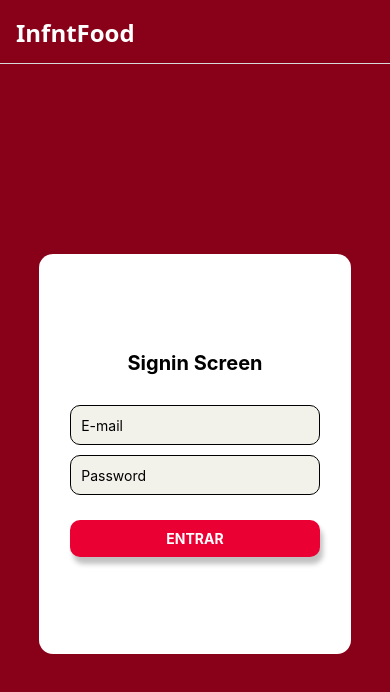
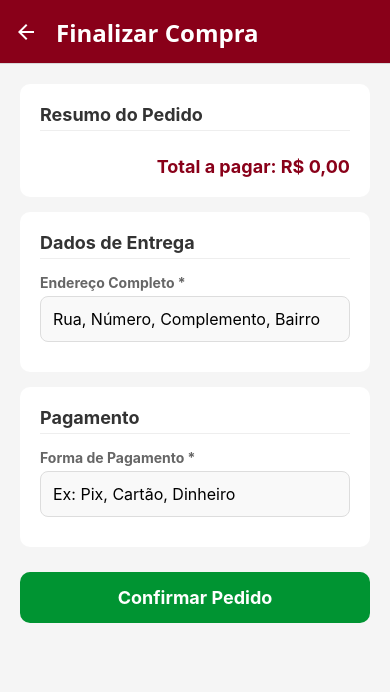
Before and after one commit to samuelvaleriano/InfnetFood, a React Native app: screen /Checkout in a window 390 px wide. Shown: the top 692 px of the page. Built offline with nearby package versions, Linux system fonts and the light colour scheme.

Commit message:
criando tela de checkout

```diff
--- a/navigation/AppNavigator.js
+++ b/navigation/AppNavigator.js
@@ -10,6 +10,7 @@ import CartScreen from '../screens/CardScreen';
 import PerfilScreen from "../screens/PerfilScreen";
 import PedidosScreen from "../screens/PedidosScreen";
 import DetalhesRestScreen from "../screens/DetalhesRestScreen";
+import CheckoutScreen from "../screens/CheckoutScreen";
 
 const Tab = createBottomTabNavigator();
 const Stack = createNativeStackNavigator();
@@ -57,7 +58,7 @@ export default function AppNavigator() {
                 screenOptions={{
                     headerStyle: { backgroundColor: '#890019' },
                     headerTintColor: '#FFF',
-                    headerTitleStyle: { fontWeight: 'bold', fontSize: 24, elevation: 0, shadowOpacity: 0, borderBottomWidth: 0, }
+                    headerTitleStyle: { fontWeight: 'bold', fontSize: 24, elevation: 0, shadowOpacity: 0, borderBottomWidth: 0 }
                 }}
             >
                 <Stack.Screen name="InfntFood" component={SigninScreen} />
@@ -68,6 +69,11 @@ export default function AppNavigator() {
                 />
                 <Stack.Screen name="ProdutosDaCategoria" component={ProdutosDaCategoriaScreen} options={({ route }) => ({ title: route.params.item.nome })} />
                 <Stack.Screen name="DetalhesRestaurante" component={DetalhesRestScreen} options={{ title: 'Detalhes do Restaurante' }} />
+                <Stack.Screen
+                    name="Checkout"
+                    component={CheckoutScreen}
+                    options={{ title: 'Finalizar Compra' }}
+                />
 
             </Stack.Navigator>
         </NavigationContainer>
--- a/screens/CardScreen.js
+++ b/screens/CardScreen.js
@@ -1,10 +1,10 @@
-// screens/CartScreen.js
+
 import React, { useContext } from 'react';
 import { View, Text, FlatList, StyleSheet, Image, TouchableOpacity } from 'react-native';
 import { CartContext } from '../context/CardContext';
 import { Ionicons } from "@expo/vector-icons";
 
-export default function CartScreen() {
+export default function CartScreen({ navigation }) {
     const { cartItems, adicionar, remover, getTotal } = useContext(CartContext);
 
     const renderCartItem = ({ item }) => (
@@ -37,18 +37,34 @@ export default function CartScreen() {
                     <Text style={styles.textoVazio}>Seu carrinho está vazio.</Text>
                 }
             />
+            {cartItems.length > 0 && (
+                <View style={styles.footerContainer}>
                     <View style={styles.footer}>
                         <Text style={styles.textoTotal}>Total:</Text>
                         <Text style={styles.valorTotal}>
                             R$ {getTotal().toFixed(2).replace('.', ',')}
                         </Text>
                     </View>
+
+
+                    <TouchableOpacity
+                        style={styles.botaoCheckout}
+                        onPress={() => navigation.navigate('Checkout', {
+                            itens: cartItems,
+                            total: getTotal()
+                        })}
+                    >
+                        <Text style={styles.textoBotaoCheckout}>Finalizar Compra</Text>
+                    </TouchableOpacity>
+                </View>
+            )}
+
         </View>
     );
 }
 
 const styles = StyleSheet.create({
-    container: { flex: 1, backgroundColor: '#f5f5f5' },
+    container: { flex: 1, backgroundColor: '#f5f5f5' ,marginTop: 50},
     cartItem: { flexDirection: 'row', backgroundColor: '#fff', padding: 12, marginBottom: 12, borderRadius: 10, alignItems: 'center' },
     imagem: { width: 60, height: 60, borderRadius: 8 },
     info: { flex: 1, marginLeft: 12 },
@@ -58,7 +74,10 @@ const styles = StyleSheet.create({
     botao: { backgroundColor: '#890019', padding: 4, borderRadius: 12 },
     quantidade: { marginHorizontal: 12, fontSize: 16, fontWeight: 'bold' },
     textoVazio: { textAlign: 'center', marginTop: 40, fontSize: 16, color: '#888' },
-    footer: { flexDirection: 'row', justifyContent: 'space-between', padding: 20, backgroundColor: '#fff', borderTopWidth: 1, borderColor: '#ddd' },
+    footerContainer: { backgroundColor: '#fff', padding: 20, borderTopWidth: 1, borderColor: '#ddd' },
+    footer: { flexDirection: 'row', justifyContent: 'space-between', marginBottom: 15 },
     textoTotal: { fontSize: 20, fontWeight: 'bold' },
     valorTotal: { fontSize: 22, fontWeight: 'bold', color: '#890019' },
+    botaoCheckout: { backgroundColor: '#009432', padding: 15, borderRadius: 10, alignItems: 'center' },
+    textoBotaoCheckout: { color: '#fff', fontSize: 18, fontWeight: 'bold' }
 });
--- /dev/null
+++ b/screens/CheckoutScreen.js
@@ -0,0 +1,91 @@
+import React, { useState } from 'react';
+import { View, Text, TextInput, TouchableOpacity, StyleSheet, Alert, ScrollView } from 'react-native';
+
+export default function CheckoutScreen({ route, navigation }) {
+
+    const itens = route?.params?.itens || [];
+    const total = route?.params?.total || 0;
+
+    const [endereco, setEndereco] = useState('');
+    const [pagamento, setPagamento] = useState('');
+
+    const confirmarPedido = () => {
+        if (endereco.trim() === '' || pagamento.trim() === '') {
+            Alert.alert('Atenção', 'Por favor, preencha todos os campos obrigatórios (*).');
+            return;
+        }
+
+        Alert.alert(
+            'Pedido Confirmado! 🎉',
+            'Seu pedido está sendo preparado e logo sairá para entrega.',
+            [{ text: 'OK', onPress: () => navigation.navigate('Main', { screen: 'HomeTab' }) }]
+        );
+    };
+
+
+    const formatarPreco = (valor) => {
+        const numero = Number(valor);
+        return isNaN(numero) ? '0.00' : numero.toFixed(2).replace('.', ',');
+    };
+
+    return (
+        <ScrollView style={styles.container}>
+            <View style={styles.secao}>
+                <Text style={styles.tituloSecao}>Resumo do Pedido</Text>
+
+                {itens.map((item, index) => (
+                    <View key={index} style={styles.itemResumo}>
+                        <Text style={styles.textoItem}>{item.nome}</Text>
+
+                        <Text style={styles.textoPreco}>R$ {formatarPreco(item.preco)}</Text>
+                    </View>
+                ))}
+
+
+                <Text style={styles.total}>Total a pagar: R$ {formatarPreco(total)}</Text>
+            </View>
+
+            <View style={styles.secao}>
+                <Text style={styles.tituloSecao}>Dados de Entrega</Text>
+                <Text style={styles.label}>Endereço Completo *</Text>
+                <TextInput
+                    style={styles.input}
+                    placeholder="Rua, Número, Complemento, Bairro"
+                    value={endereco}
+                    onChangeText={setEndereco}
+                />
+            </View>
+
+            <View style={styles.secao}>
+                <Text style={styles.tituloSecao}>Pagamento</Text>
+                <Text style={styles.label}>Forma de Pagamento *</Text>
+                <TextInput
+                    style={styles.input}
+                    placeholder="Ex: Pix, Cartão, Dinheiro"
+                    value={pagamento}
+                    onChangeText={setPagamento}
+                />
+            </View>
+
+            <TouchableOpacity style={styles.botaoConfirmar} onPress={confirmarPedido}>
+                <Text style={styles.textoBotao}>Confirmar Pedido</Text>
+            </TouchableOpacity>
+
+            <View style={{ height: 40 }} />
+        </ScrollView>
+    );
+}
+
+const styles = StyleSheet.create({
+    container: { flex: 1, backgroundColor: '#f5f5f5', padding: 20 },
+    secao: { backgroundColor: '#fff', padding: 20, borderRadius: 10, marginBottom: 15, elevation: 2 },
+    tituloSecao: { fontSize: 18, fontWeight: 'bold', color: '#333', marginBottom: 15, borderBottomWidth: 1, borderColor: '#eee', paddingBottom: 5 },
+    itemResumo: { flexDirection: 'row', justifyContent: 'space-between', marginBottom: 8 },
+    textoItem: { color: '#555', flex: 1 },
+    textoPreco: { fontWeight: 'bold', color: '#333' },
+    total: { fontSize: 18, fontWeight: 'bold', color: '#890019', textAlign: 'right', marginTop: 10 },
+    label: { fontSize: 14, color: '#666', marginBottom: 5, fontWeight: 'bold' },
+    input: { backgroundColor: '#f9f9f9', borderWidth: 1, borderColor: '#ddd', borderRadius: 8, padding: 12, fontSize: 16, marginBottom: 10 },
+    botaoConfirmar: { backgroundColor: '#009432', padding: 15, borderRadius: 10, alignItems: 'center', marginTop: 10 },
+    textoBotao: { color: '#fff', fontSize: 18, fontWeight: 'bold' }
+});
```
Lines whose indentation alone changed are shown as unchanged.
